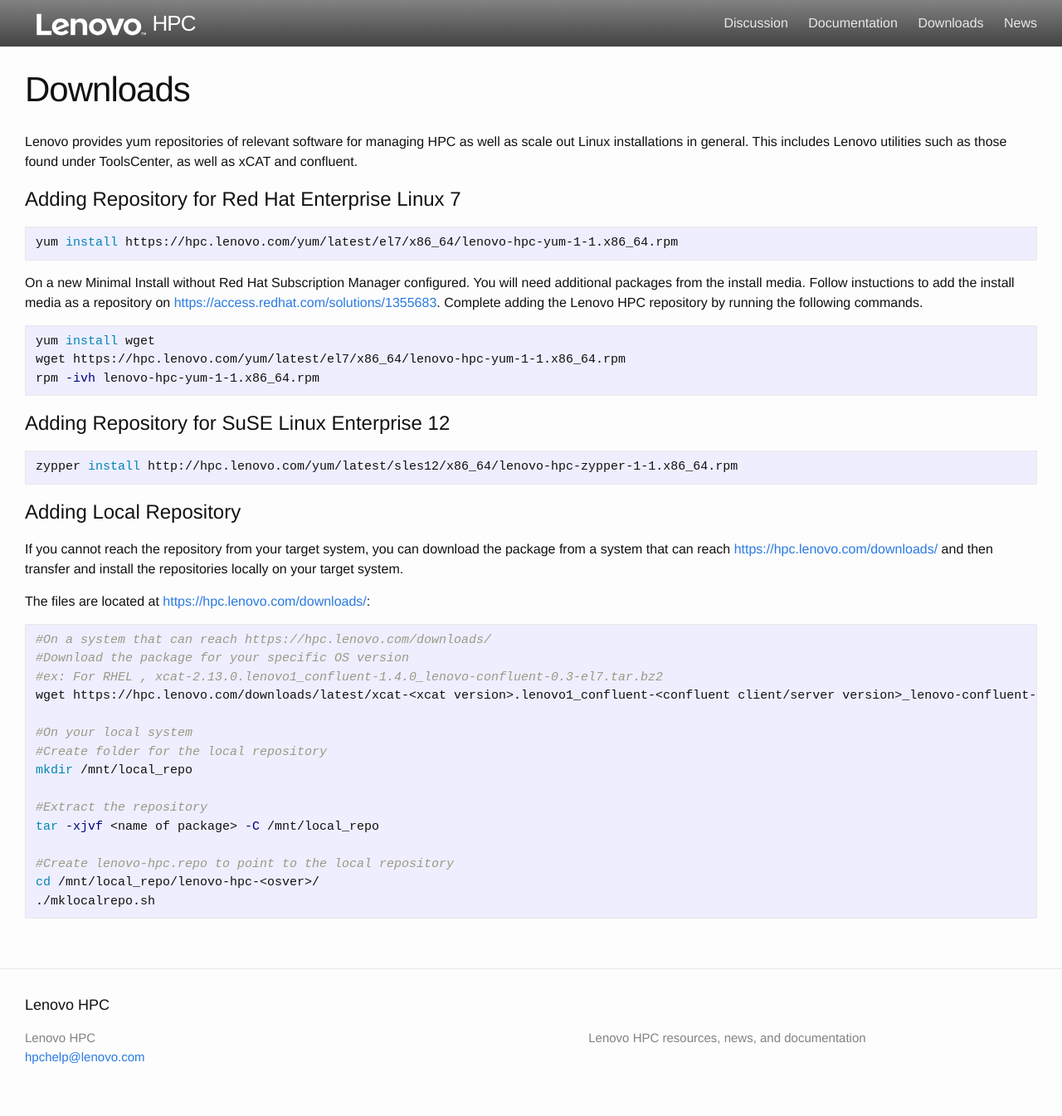
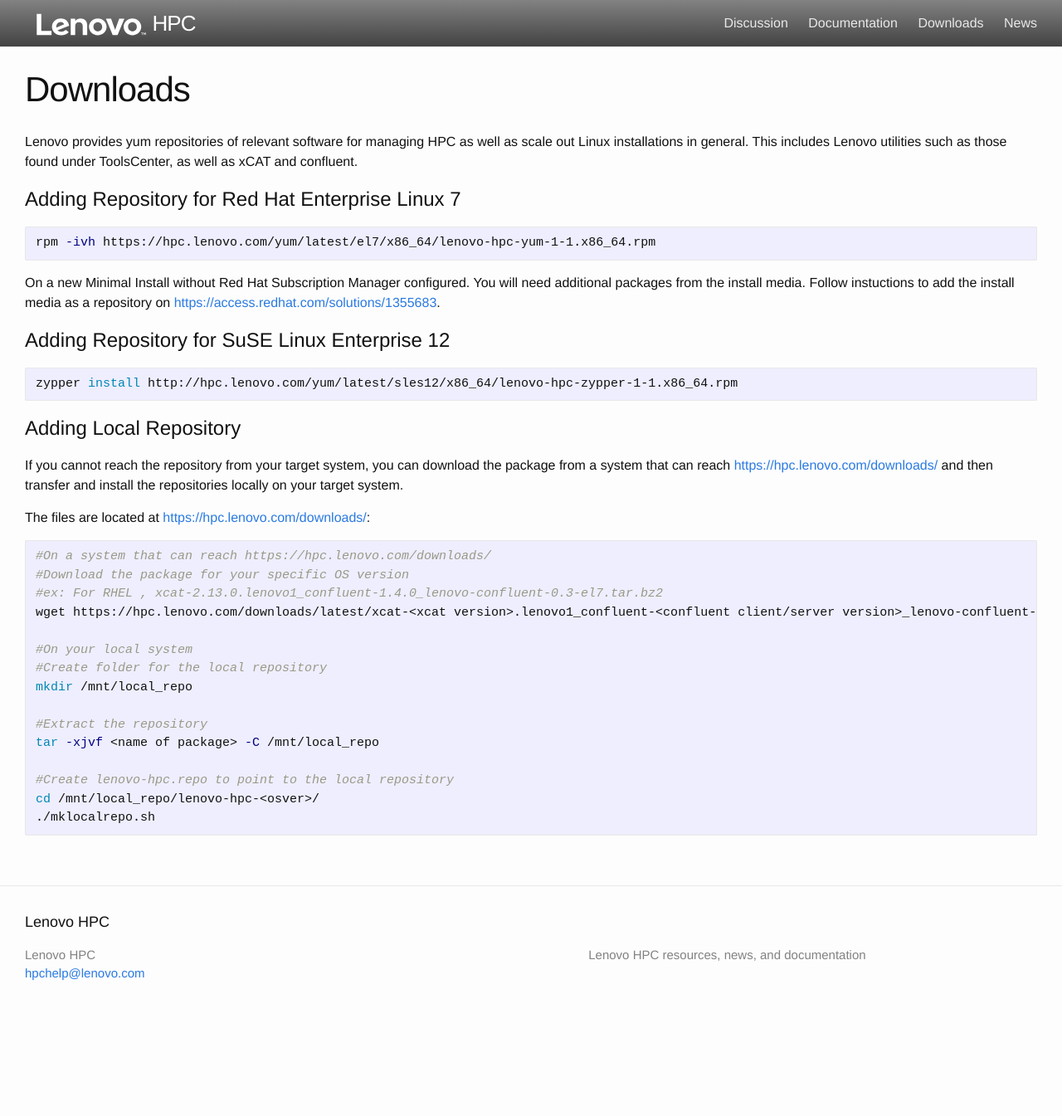
Before and after one commit to xcat2/confluent-docs, a Jekyll site: the page built from downloads.md, in a window 1280 px wide. Shown: the whole page at 83% size. Built offline with Jekyll 4.4.1, drawn with Linux system fonts in a browser that asks for light colours; after the commit the page ends 1245 px from its top, so only the background shows below that.

Commit message:
Updating initial RHEL install of lenovo hpc repo

```diff
--- a/downloads.md
+++ b/downloads.md
@@ -11,15 +11,10 @@
 
 Adding Repository for Red Hat Enterprise Linux 7
 ============================
-    yum install https://hpc.lenovo.com/yum/latest/el7/x86_64/lenovo-hpc-yum-1-1.x86_64.rpm
+    rpm -ivh https://hpc.lenovo.com/yum/latest/el7/x86_64/lenovo-hpc-yum-1-1.x86_64.rpm
 
 On a new Minimal Install without Red Hat Subscription Manager configured. You will need additional packages from the install media.
 Follow instuctions to add the install media as a repository on [https://access.redhat.com/solutions/1355683](https://access.redhat.com/solutions/1355683 "https://access.redhat.com/solutions/1355683").
-Complete adding the Lenovo HPC repository by running the following commands.
-
-    yum install wget
-    wget https://hpc.lenovo.com/yum/latest/el7/x86_64/lenovo-hpc-yum-1-1.x86_64.rpm
-    rpm -ivh lenovo-hpc-yum-1-1.x86_64.rpm
 
 Adding Repository for SuSE Linux Enterprise 12
 ============================
```
Also changed, not shown: downloads/17a.md (+1 -6 lines).
